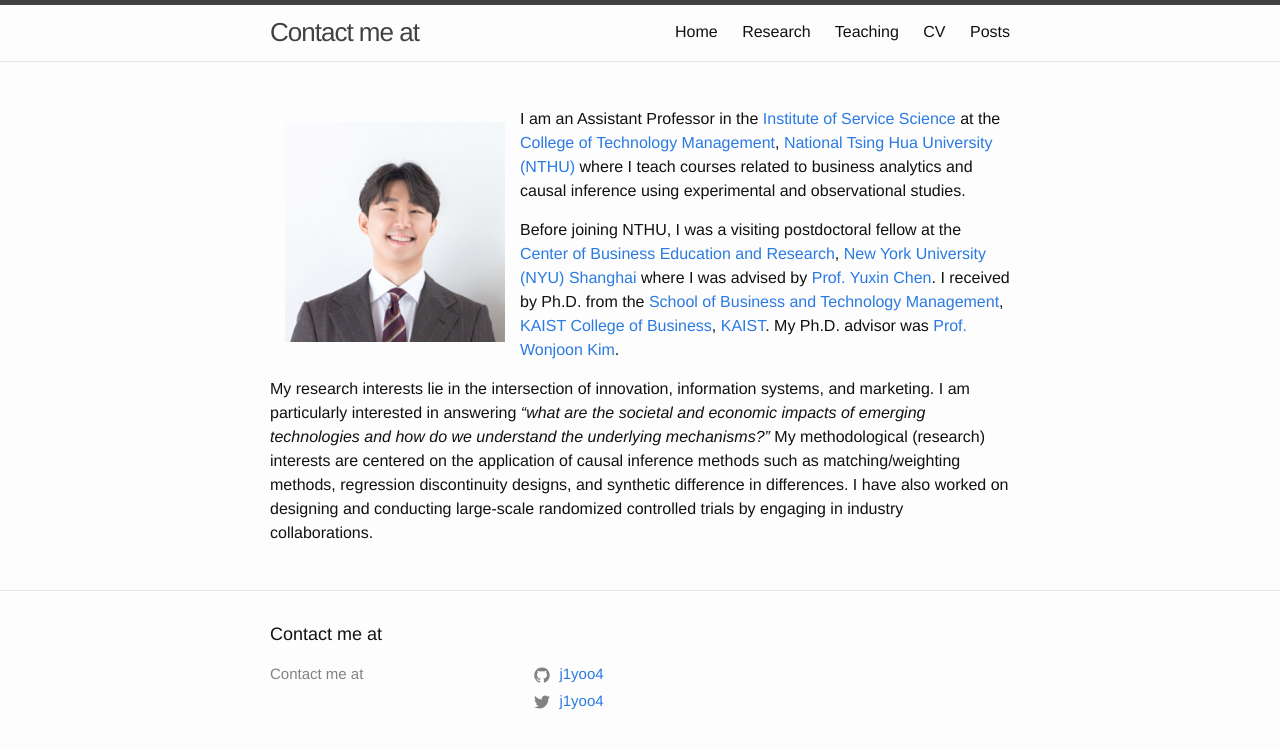
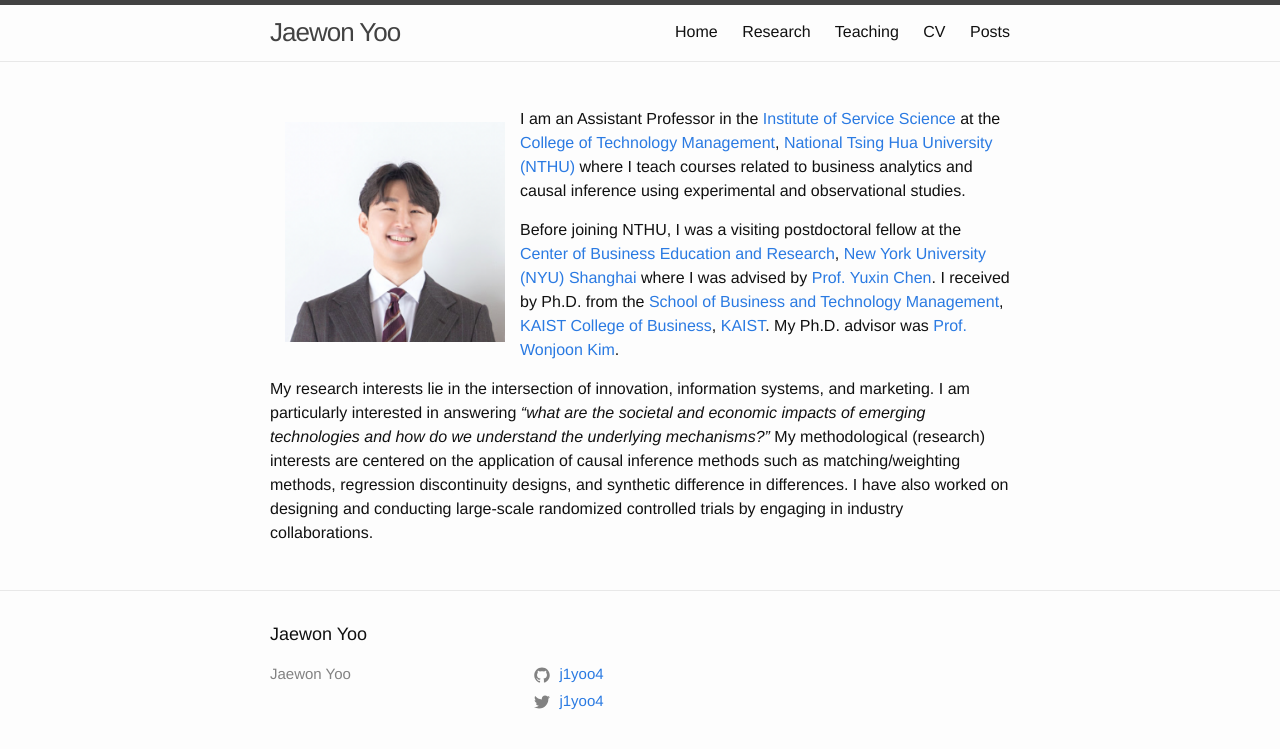
Before and after one commit to j1yoo/j1yoo.github.io, a Jekyll site: the page built from index.markdown, in a window 1280 px wide. Shown: the top 749 px of the page. Built offline with Jekyll 4.4.1, drawn with Linux system fonts in a browser that asks for light colours.

Commit message:
Update _config.yml

```diff
--- a/_config.yml
+++ b/_config.yml
@@ -1,5 +1,5 @@
-title: Contact me at
-author: College of Technology Management
+title: Jaewon Yoo
+author: Jaewon Yoo
 Email: jaewon.yoo@iss.nthu.edu.tw
 
 twitter_username: j1yoo4
```
